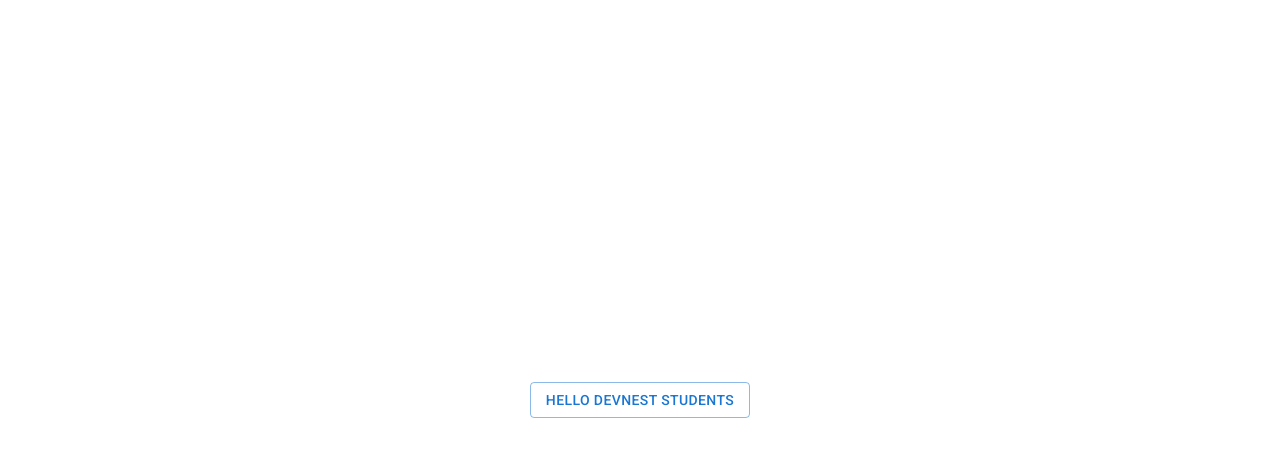
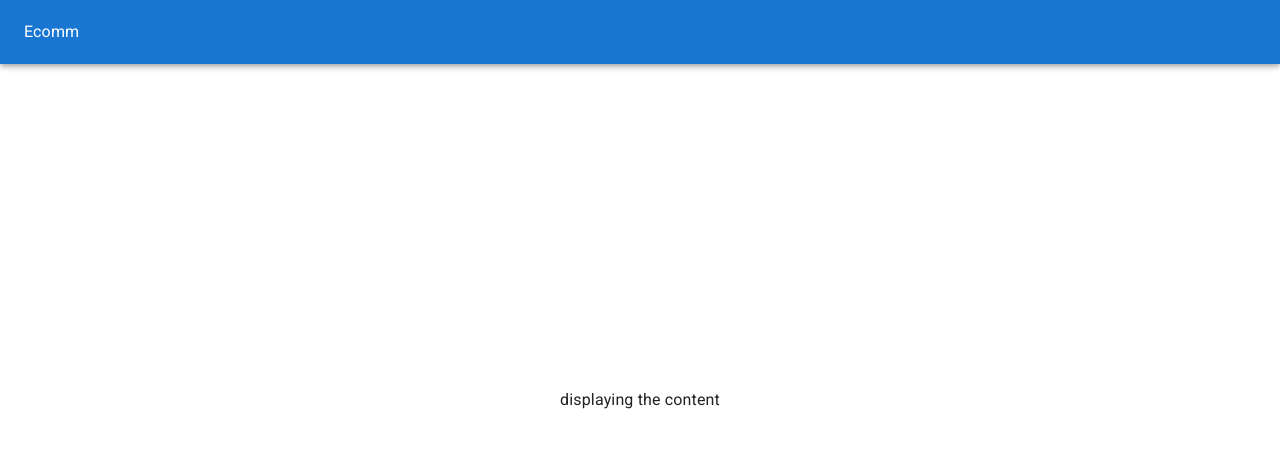
Before and after one commit to muhammadiqbalid83/e-comm-app, a React (Vite) app: page / in a window 1280 px wide. Shown: the top 456 px of the page. Built offline with nearby package versions, Linux system fonts and the light colour scheme.

Commit message:
header complete

```diff
--- a/src/App.jsx
+++ b/src/App.jsx
@@ -1,8 +1,19 @@
 import "./App.css";
 import { Button } from "@mui/material";
+import {
+  createBrowserRouter,
+  createRoutesFromElements,
+  Route,
+  RouterProvider,
+} from "react-router-dom";
+import Layout from "./components/Layout.jsx";
+
+const router = createBrowserRouter(
+  createRoutesFromElements(<Route path="/" element={<Layout />}></Route>)
+);
 
 function App() {
-  return <Button variant="outlined">Hello devnest students</Button>;
+  return <RouterProvider router={router} />;
 }
 
 export default App;
--- /dev/null
+++ b/src/components/Header.jsx
@@ -0,0 +1,12 @@
+import React from "react";
+import { AppBar, Toolbar, Typography } from "@mui/material";
+
+export default function Header() {
+  return (
+    <AppBar>
+      <Toolbar>
+        <Typography>Ecomm</Typography>
+      </Toolbar>
+    </AppBar>
+  );
+}
--- /dev/null
+++ b/src/components/Layout.jsx
@@ -0,0 +1,19 @@
+import React from "react";
+import { ThemeProvider, createTheme } from "@mui/material";
+import { CssBaseline } from "@mui/material";
+import Header from "./Header";
+const theme = createTheme({
+  pallete: {
+    mode: "light",
+  },
+});
+export default function Layout() {
+  return (
+    <ThemeProvider theme={theme}>
+      <CssBaseline />
+      <Header />
+      <main>displaying the content</main>
+      <footer></footer>
+    </ThemeProvider>
+  );
+}
```
Also changed, not shown: src/pages/Cart.jsx (added), src/pages/Home.jsx (added), src/pages/Login.jsx (added).
